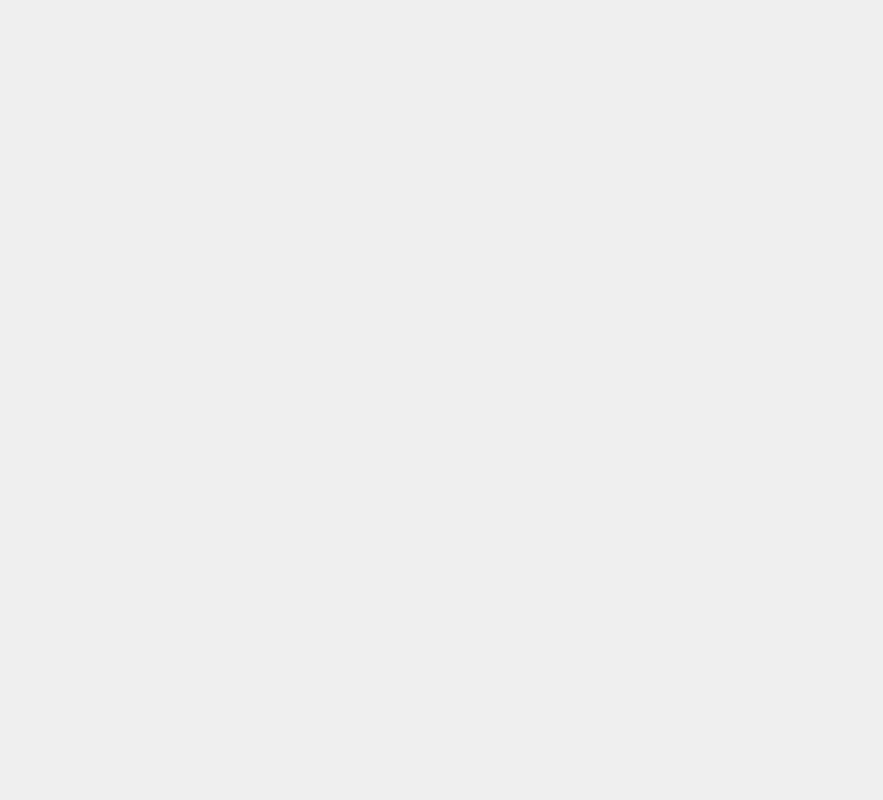
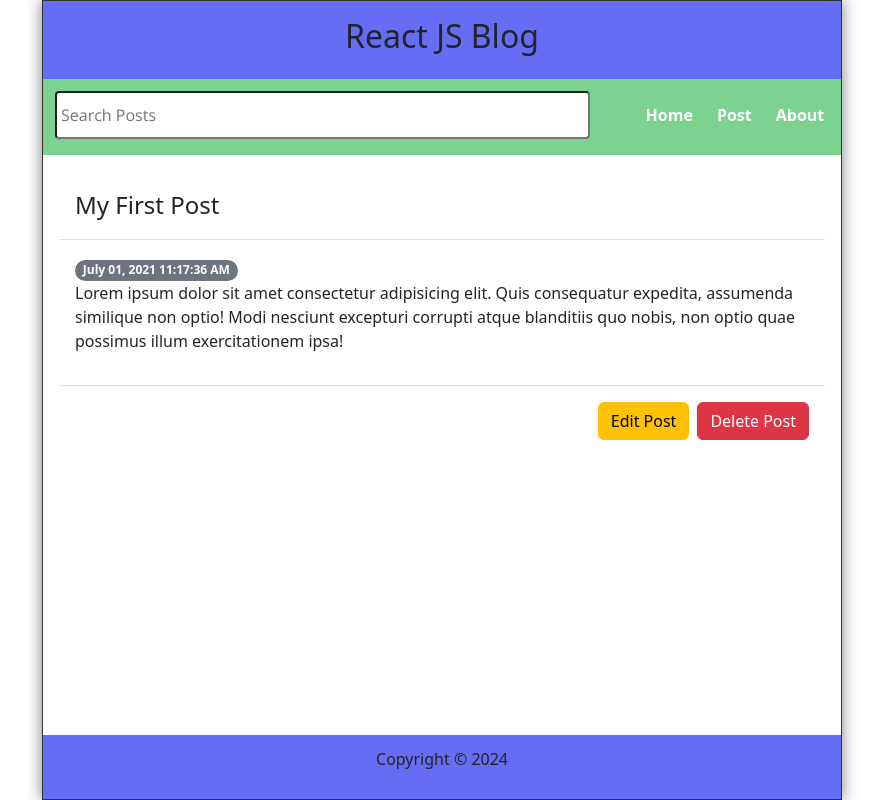
Before and after one commit to yasmineelhakem/React-Js-Blog, a React (Create React App) app: page /post/1 in a window 1280 px wide. Before the commit this address had no page. Shown: the whole page, without its empty margins (198-1081 px from the left). Built offline with nearby package versions, Linux system fonts and the light colour scheme.

Commit message:
delete post

```diff
--- a/src/About.js
+++ b/src/About.js
@@ -1,7 +1,13 @@
 import React from 'react';
+import Card from 'react-bootstrap/Card';
 
 const About = () => {
-  return <h2>About Page</h2>;
+  return (
+  <main>
+    <Card>
+      <Card.Body>This is a Blog to practice React.</Card.Body>
+    </Card>
+  </main>);
 };
 
 export default About;
--- a/src/App.js
+++ b/src/App.js
@@ -1,13 +1,18 @@
 import './index.css';
+import 'bootstrap/dist/css/bootstrap.min.css';
 import Layout from './Layout.js';
 import Home from './Home';
 import About from './About';
 import Post from './Post';
+import PostDetails from './PostDetails';
 import { Route, Routes } from 'react-router-dom';
+import { useNavigate } from 'react-router-dom';
 import { useState } from 'react';
 
 
+
 function App() {
+
   const [posts, setPosts] = useState([
     {
       id: 1,
@@ -34,12 +39,27 @@ function App() {
       body: "Lorem ipsum dolor sit amet consectetur adipisicing elit. Quis consequatur expedita, assumenda similique non optio! Modi nesciunt excepturi corrupti atque blanditiis quo nobis, non optio quae possimus illum exercitationem ipsa!"
     }
   ])
+
+  const navigate = useNavigate();
+
+  const handleDelete = (id) => {
+    const listPosts = posts.filter((item) => item.id !== id);
+    setPosts(listPosts);
+    navigate(-1); // Go back to the previous page
+  }
+
   return (
     <Routes>
     <Route path="/" element={<Layout />}>
       <Route index element={<Home posts={posts}/>} />
       <Route path="post" element={<Post />} />
       <Route path="about" element={<About />} />
+      <Route path="post">
+          <Route path=":id" element={<PostDetails
+            posts={posts}
+            handleDelete={handleDelete}
+          />}  />
+        </Route>
     </Route>
   </Routes>
   );
--- a/src/Post.js
+++ b/src/Post.js
@@ -1,17 +1,32 @@
 import { Link } from 'react-router-dom';
+import Button from 'react-bootstrap/Button';
+import Modal from 'react-bootstrap/Modal';
+import Badge from 'react-bootstrap/Badge';
 
 const Post = ({ post }) => {
     return (
-        <article className="post">
-            <Link to={`post/${post.id}`}>
-                <h2>{post.title}</h2>
-                <p className="postDate">{post.datetime}</p>
-            </Link>
-            <p className="postBody">{
-                (post.body).length <= 25
-                    ? post.body
-                    : `${(post.body).slice(0, 25)}...`
-            }</p>
+        <article className="modal show"
+        style={{ display: 'inline', position: 'initial' }}>
+
+            <Modal.Header  >
+                <Modal.Title>{post.title}</Modal.Title>
+                <Badge pill bg="secondary" >{post.datetime}</Badge>
+            </Modal.Header>
+
+            <Modal.Body>
+                <p>
+                    {(post.body).length <= 25
+                        ? post.body
+                        : `${(post.body).slice(0, 25)}...`}
+                </p>
+            </Modal.Body>
+
+            <Modal.Footer>
+                <Link to={`post/${post.id}`}>
+                    <Button variant="warning">View More</Button>
+                </Link>
+            </Modal.Footer>
+
         </article>
     )
 }
--- /dev/null
+++ b/src/PostDetails.js
@@ -0,0 +1,51 @@
+import { useParams, Link } from "react-router-dom";
+import Button from 'react-bootstrap/Button';
+import Modal from 'react-bootstrap/Modal';
+import Badge from 'react-bootstrap/Badge';
+
+const PostDetails = ({ posts, handleDelete }) => {
+    const { id } = useParams();
+    const post = posts.find(post => (post.id).toString() === id);
+    return (
+        <main >
+            <article className="modal show"
+            style={{ display: 'inline', position: 'initial' }}>
+            {post &&
+                <>
+                    <Modal.Header  >
+                        <Modal.Title>{post.title}</Modal.Title>
+
+                    </Modal.Header>
+
+                    <Modal.Body>
+                        <Badge pill bg="secondary" >{post.datetime}</Badge>
+                        <p>
+                            {post.body}
+                        </p>
+                    </Modal.Body>
+
+                    <Modal.Footer>
+                        <Link to={`post/${post.id}`}>
+                            <Button variant="warning">Edit Post</Button>
+                        </Link>
+                        <Button variant="danger" onClick={() => handleDelete(post.id)}>
+                            Delete Post
+                        </Button>
+                    </Modal.Footer>
+                </>
+            }
+
+            {!post &&
+                <>
+                    <h2>Post Not Found</h2>
+                    <p>
+                        <Link to='/'>Visit Our Homepage</Link>
+                    </p>
+                </>
+            }
+            </article>
+        </main>
+    )
+}
+
+export default PostDetails
--- a/src/index.css
+++ b/src/index.css
@@ -49,6 +49,12 @@ body {
 
 .Header h1{
   font-size: 2rem;
+}
+
+.Footer {
+  padding: 0.75rem;
+  display: grid;
+  place-content: center;
 }
 
 .Nav {
@@ -112,3 +118,11 @@ body {
 .Nav li:focus a {
   cursor: pointer;
 }
+
+main {
+  width: 100%;
+  flex-grow: 1;
+  padding: 1rem;
+  overflow-y: auto;
+  background-color: #fff;
+}
--- a/src/index.js
+++ b/src/index.js
@@ -2,10 +2,6 @@ import React from 'react';
 import ReactDOM from 'react-dom/client';
 import './index.css';
 import App from './App';
-import Layout from './Layout';
-import Home from './Home';
-import About from './About';
-
 import { BrowserRouter as Router } from 'react-router-dom';
 
 ReactDOM.createRoot(document.getElementById("root")).render(
```
